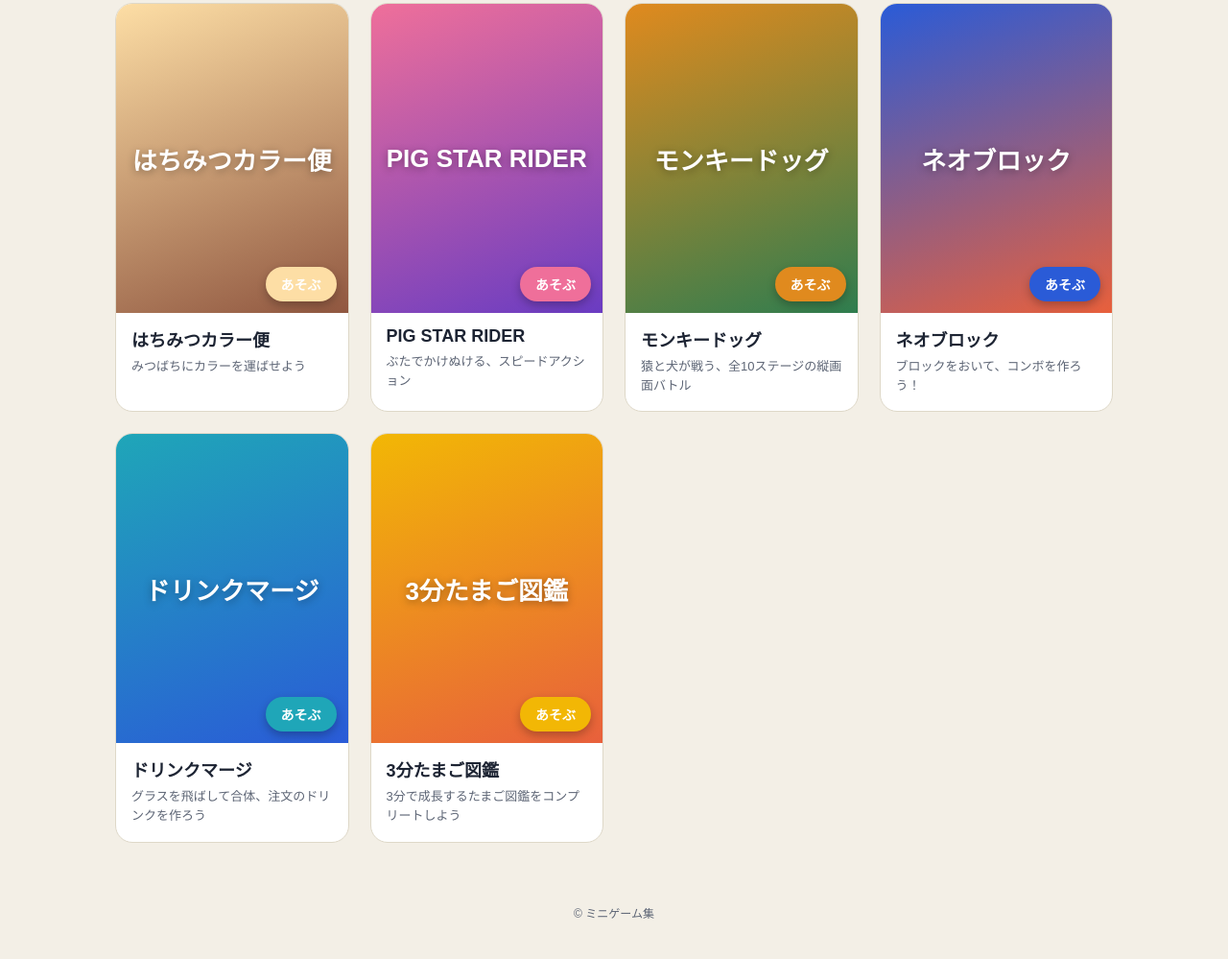
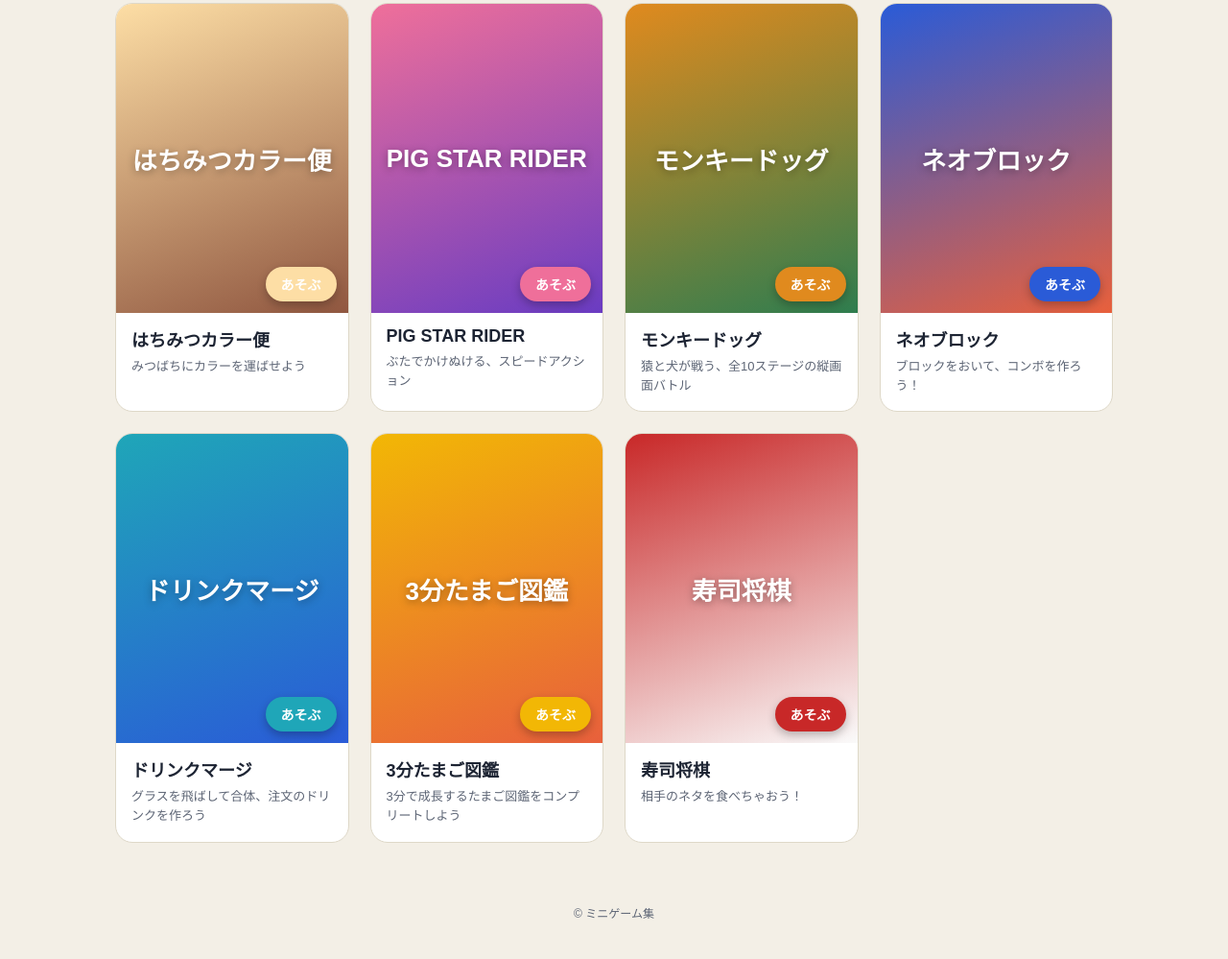
Before and after one commit to rossy-o33/game, a plain HTML site: page index.html in a window 1280 px wide. Shown: the part 176-1175 px from the top of the page at 96% size. Drawn offline with Linux system fonts and the light colour scheme.

Commit message:
Update index.html

```diff
--- a/index.html
+++ b/index.html
@@ -187,6 +187,14 @@ const GAMES = [
     thumb: "thumbs/tamago.jpg",
     color: "#f2b705",
     color2:"#e8603c"
+  },
+    {
+    title: "寿司将棋",
+    desc:  "相手のネタを食べちゃおう！",
+    url:   "sushi.html",
+    thumb: "thumbs/sushi.jpg",
+    color: "#C82828",
+    color2:"#FAFAFA"
   }
   /* ↑ 新しいゲームは、上の } のうしろに , をつけて { ... } を追加 */
 ];
```
